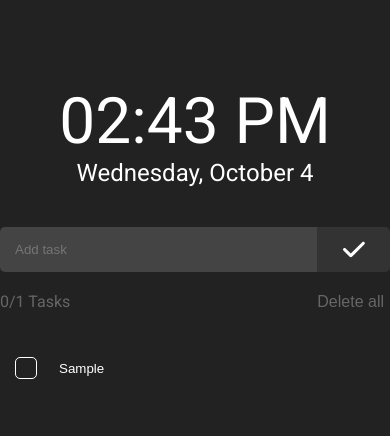
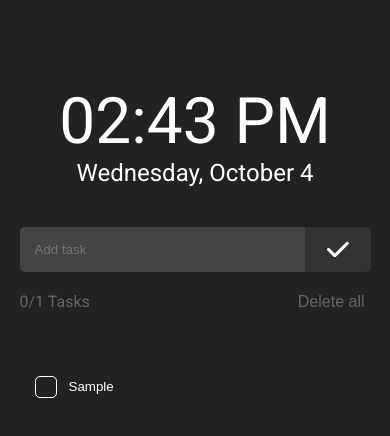
Before and after one commit to lucasar2303/todo-list-react, a React (Vite) app: page / in a window 390 px wide. Both pictures are taken after typing "Sample" into the empty fields and a click on the button 353 px from the left and 493 px from the top of the page. Shown: the top 436 px of the page. Built offline with nearby package versions, Linux system fonts and the light colour scheme.

Commit message:
Drag and drop + responsive

```diff
--- a/package.json
+++ b/package.json
@@ -16,6 +16,7 @@
     "@fortawesome/free-solid-svg-icons": "^6.4.2",
     "@fortawesome/react-fontawesome": "^0.2.0",
     "react": "^18.2.0",
+    "react-beautiful-dnd": "^13.1.1",
     "react-dom": "^18.2.0",
     "uuid": "^9.0.1"
   },
--- a/src/App.jsx
+++ b/src/App.jsx
@@ -5,7 +5,6 @@ import './App.css'
 
 
 ReactDOM.createRoot(document.getElementById('root')).render(
-  <React.StrictMode>
+
     <TodoList/>
-  </React.StrictMode>,
 )
--- a/src/InputTask.css
+++ b/src/InputTask.css
@@ -34,3 +34,12 @@
 .input-task-button:active{
     font-size: 10px;
 }
+
+
+/* Responsive */
+
+@media (max-width: 499px) {
+    .input-task-form{
+        width: 90%;
+    }
+}
--- a/src/ItemList.css
+++ b/src/ItemList.css
@@ -3,8 +3,30 @@
     margin: auto;
     margin-top: 30px;
     display: flex;
-    flex-flow: column wrap;
+    flex-flow: column;
+    flex-wrap: nowrap;
     max-width: 400px;
+    height: 50vh;
+    overflow-x: hidden;
+    overflow-y: auto;
+    padding: 0px 10px;
+}
+
+.list-container::-webkit-scrollbar{
+    width: 8px;
+}
+
+.list-container::-webkit-scrollbar-track {
+    background: #202020; /* Cor do "track" da barra de rolagem */
+}
+
+.list-container::-webkit-scrollbar-thumb {
+    background: #292929; /* Cor do "thumb" (a barra em si) */
+    border-radius: 5px;
+}
+
+.list-container::-webkit-scrollbar-thumb:hover {
+    background: #555; /* Cor quando o mouse passa por cima */
 }
 
 
@@ -18,12 +40,13 @@
     display: flex;
     align-items: center;
     justify-content: space-between;
-    margin: 0px 0px;
-    padding: 15px;
-
+    margin: 5px 0px;
+    padding: 10px 15px;
+    background-color: #222;
     transition: all ease 0.3s;
     box-sizing: border-box;
 }
+
 
 .item-container:hover{
     box-shadow: 0px 5px 6px #111;
@@ -38,6 +61,12 @@
 }
 
 .item-container:hover .item-button-container button{
+    transition: all ease 0.3s;
+    visibility: visible;
+    opacity: 1;
+}
+
+.item-container:hover .drag-handle{
     transition: all ease 0.3s;
     visibility: visible;
     opacity: 1;
@@ -121,6 +150,17 @@
 }
 
 
+.drag-handle{
+    color: #787878;
+    padding: 10px 15px;
+    visibility: hidden;
+    opacity: 0;
+}
+
+.drag-handle:hover{
+    color: #fff;
+}
+
 
 
 
@@ -143,3 +183,29 @@
     text-decoration-line: line-through;
     color: #666;
 }
+
+
+/* Responsive */
+
+@media (max-width: 499px) {
+    .list-container{
+        width: 90%;
+        padding: 10px 5px;
+    }
+
+    .item-check{
+        margin-right: 10px;
+    }
+
+    .item-button-container button{
+        padding: 10px;
+    }
+
+    .item-container input{
+        width: 50%;
+    }
+
+    .drag-handle{
+        padding: 10px;
+    }
+}
--- a/src/ItemList.jsx
+++ b/src/ItemList.jsx
@@ -4,6 +4,7 @@ import { FontAwesomeIcon } from '@fortawesome/react-fontawesome'
 import { faCheck } from '@fortawesome/free-solid-svg-icons'
 import { faPenToSquare } from '@fortawesome/free-solid-svg-icons'
 import { faTrash } from '@fortawesome/free-solid-svg-icons'
+import { faGripLines } from '@fortawesome/free-solid-svg-icons'
 
 
 function ItemList(props){
@@ -17,8 +18,10 @@ function ItemList(props){
         const itemContainer = event.target.closest('.item-container');
         itemContainer.classList.add("item-selected")
         const itemText = itemContainer.querySelector('.item-text');
-        itemText.focus();
         setIsDisabled(false)
+        setTimeout(() => {
+            itemText.focus();
+        }, 10);
         hideButtons("edit", itemContainer)
     }
 
@@ -48,12 +51,18 @@ function ItemList(props){
         const itemContainer = event.target.closest('.item-container');
         itemContainer.querySelector(".item-button-edit").classList.remove("hide");
         itemContainer.querySelector(".item-button-delete").classList.remove("hide");
+        itemContainer.querySelector(".drag-handle").style.color = "#787878"
+        itemContainer.querySelector(".drag-handle").style.visibility = ""
+        itemContainer.querySelector(".drag-handle").style.opacity = ""
         itemContainer.querySelector(".item-button-confirm").classList.add("hide");
     }
 
     function hideButtons(button, itemContainer){
         itemContainer.querySelector(".item-button-edit").classList.add("hide");
         itemContainer.querySelector(".item-button-delete").classList.add("hide");
+        itemContainer.querySelector(".drag-handle").style.color = "#FFF"
+        itemContainer.querySelector(".drag-handle").style.visibility = "visible"
+        itemContainer.querySelector(".drag-handle").style.opacity = "1"
         itemContainer.querySelector(".item-button-confirm").classList.remove("hide");
 
         setOperation(button);
@@ -76,7 +85,7 @@ function ItemList(props){
 
 
     return (
-            <div className={props.completed ? "item-container item-completed" : "item-container"} onMouseLeave={(e)=>handleMouseLeave(e)}>
+            <div className={props.completed ? "item-container item-completed" : "item-container"} onMouseLeave={(e)=>handleMouseLeave(e)} >
                 <div className='item-text-container'>
                     <div className='item-check'  onClick={() => props.onClickCheckItem(props.index)}><FontAwesomeIcon icon={faCheck} /></div>
                     <input className='item-text' type='text' value={inputValue} onChange={e => setInputValue(e.target.value)} disabled={isDisabled}/>
@@ -85,6 +94,7 @@ function ItemList(props){
                     <button className='item-button-edit' onClick={(e) => switchConfirmEdit(e)}><FontAwesomeIcon icon={faPenToSquare} /></button>
                     <button className='item-button-delete' onClick={(e) => switchConfirmDelete(e)}><FontAwesomeIcon icon={faTrash} /></button>
                     <button className='item-button-confirm hide' onClick={confirm}><FontAwesomeIcon icon={faCheck} /></button>
+                    <div className="drag-handle" {...props.dragHandleProps}><FontAwesomeIcon icon={faGripLines} /></div>
                 </div>
             </div>
         )
--- a/src/TodoList.css
+++ b/src/TodoList.css
@@ -14,9 +14,6 @@
     justify-content: space-between;
 }
 
-.tasks-count{
-
-}
 
 .tasks-button-delete{
     cursor: pointer;
@@ -34,3 +31,12 @@
 .tasks-button-delete:hover{
     color: #fff;
 }
+
+
+/* Responsive */
+
+@media (max-width: 499px) {
+    .tasks-container{
+        width: 90%;
+    }
+}
--- a/src/TodoList.jsx
+++ b/src/TodoList.jsx
@@ -1,4 +1,5 @@
 import React, { useState, useEffect } from 'react'
+import { DragDropContext, Droppable, Draggable } from 'react-beautiful-dnd';
 import { v4 as uuidv4 } from 'uuid';
 import Clock from './Clock'
 import InputTask from './InputTask'
@@ -73,6 +74,17 @@ function TodoList(){
         setList(updatedList);
     }
 
+    function handleDragEnd(result) {
+    if (!result.destination) return;
+
+    const updatedList = Array.from(list);
+    const [reorderedItem] = updatedList.splice(result.source.index, 1);
+    updatedList.splice(result.destination.index, 0, reorderedItem);
+
+    // Agora, atualize o estado do componente com updatedList.
+    setList(updatedList);
+}
+
 
 
     let containerClassName = 'todo-list-container';
@@ -94,8 +106,14 @@ function TodoList(){
                             <span className='tasks-count'>{completedTasksCount}/{list.length} Tasks</span>
                             <button className='tasks-button-delete' id="button-delete-all" onClick={deleteAll}>Delete all</button>
                         </div>
-                        <div className='list-container'>
-                            {list.map((item, index)=>(
+                        <DragDropContext onDragEnd={handleDragEnd}>
+                            <Droppable droppableId="taskList">
+                                {(provided) => (
+                                    <div className='list-container' {...provided.droppableProps} ref={provided.innerRef}>
+                                        {list.map((item, index) => (
+                                            <Draggable key={item.id} draggableId={item.id} index={index}>
+                                                {(provided) => (
+                                                    <div ref={provided.innerRef} {...provided.draggableProps} >
                                                         <ItemList
                                                             text={item.text}
                                                             key={item.id}
@@ -104,13 +122,20 @@ function TodoList(){
                                                             onClickCheckItem={clickCheckItem}
                                                             onDeleteItem={deleteItem}
                                                             onEditItem={editItem}
+                                                            dragHandleProps={provided.dragHandleProps}
                                                         />
+                                                    </div>
+                                                )}
+                                            </Draggable>
                                         ))}
+                                        {provided.placeholder}
                                     </div>
+                                )}
+                            </Droppable>
+                        </DragDropContext>
                     </div>
                 )
             }
-
         </div>
     );
 }
```
Also changed, not shown: 1 other file (tests, documents, lock files or other folders). Lines whose indentation alone changed are shown as unchanged.
